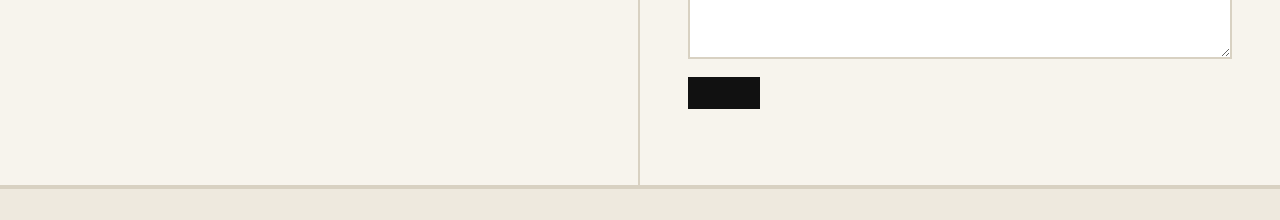
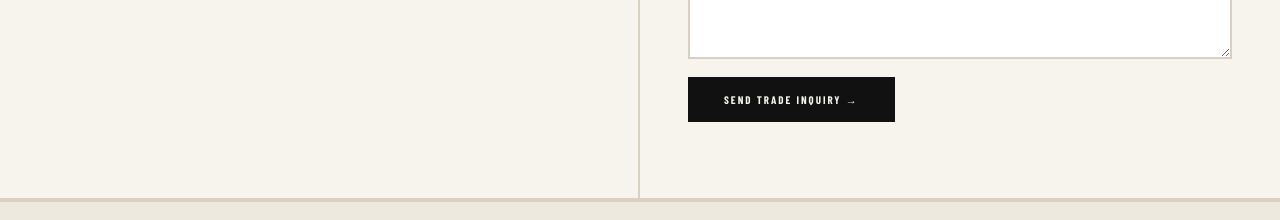
Before and after one commit to themqp/clanheirs, a plain HTML site: page index.html in a window 1280 px wide. Shown: the part 5183-5403 px from the top of the page. Drawn offline with nearby package versions, Linux system fonts and the light colour scheme; a web font is replaced by a local one.

Commit message:
Update form

```diff
--- a/index.html
+++ b/index.html
@@ -613,7 +613,7 @@ ul{list-style:none;}
     <textarea class="ft" name="message" placeholder="Tell us about your trade needs — volumes, timelines, and any specific requirements..." required></textarea>
   </div>
 
-  <button type="submit" class="fsub">
+  <button type="submit" class="fsub">SEND TRADE INQUIRY →</button>
       </div>
     </div>
   </div>
```
